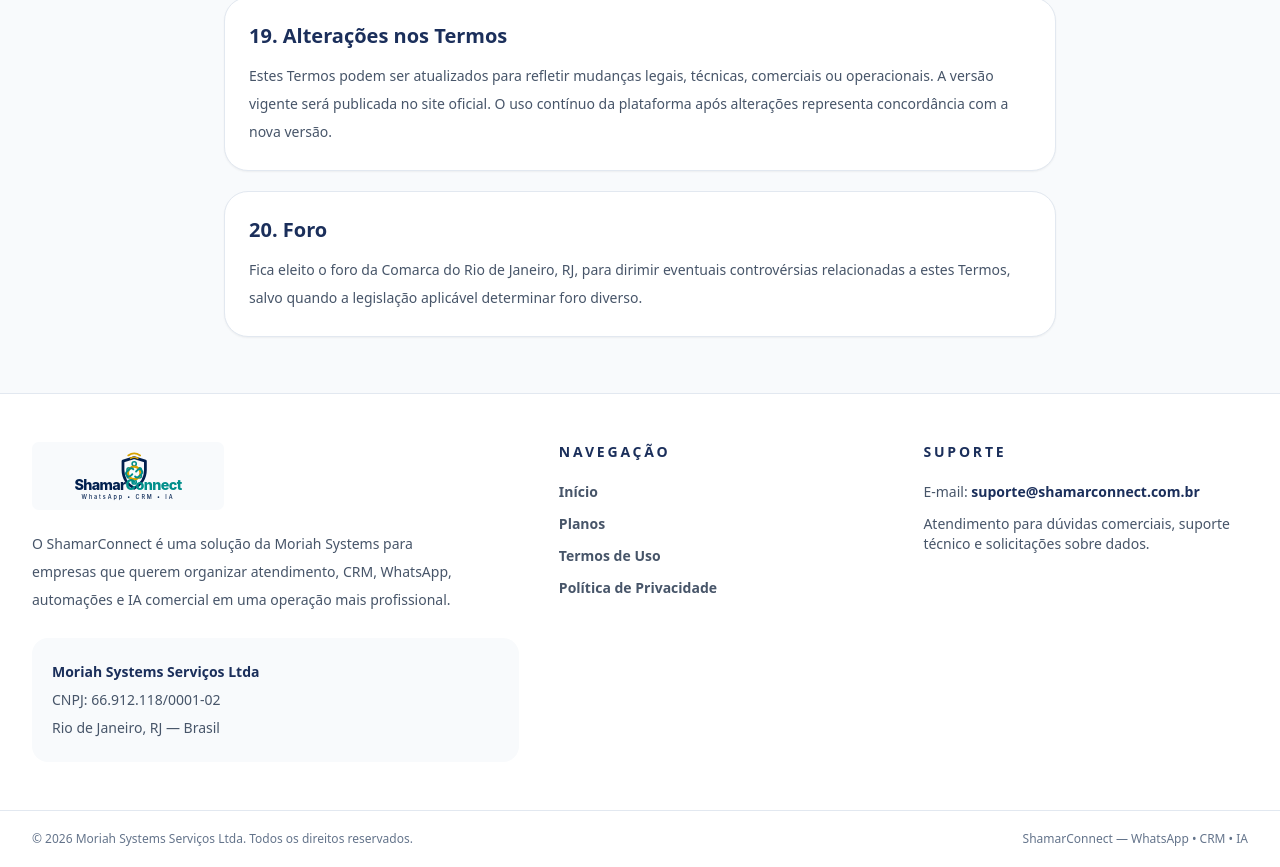
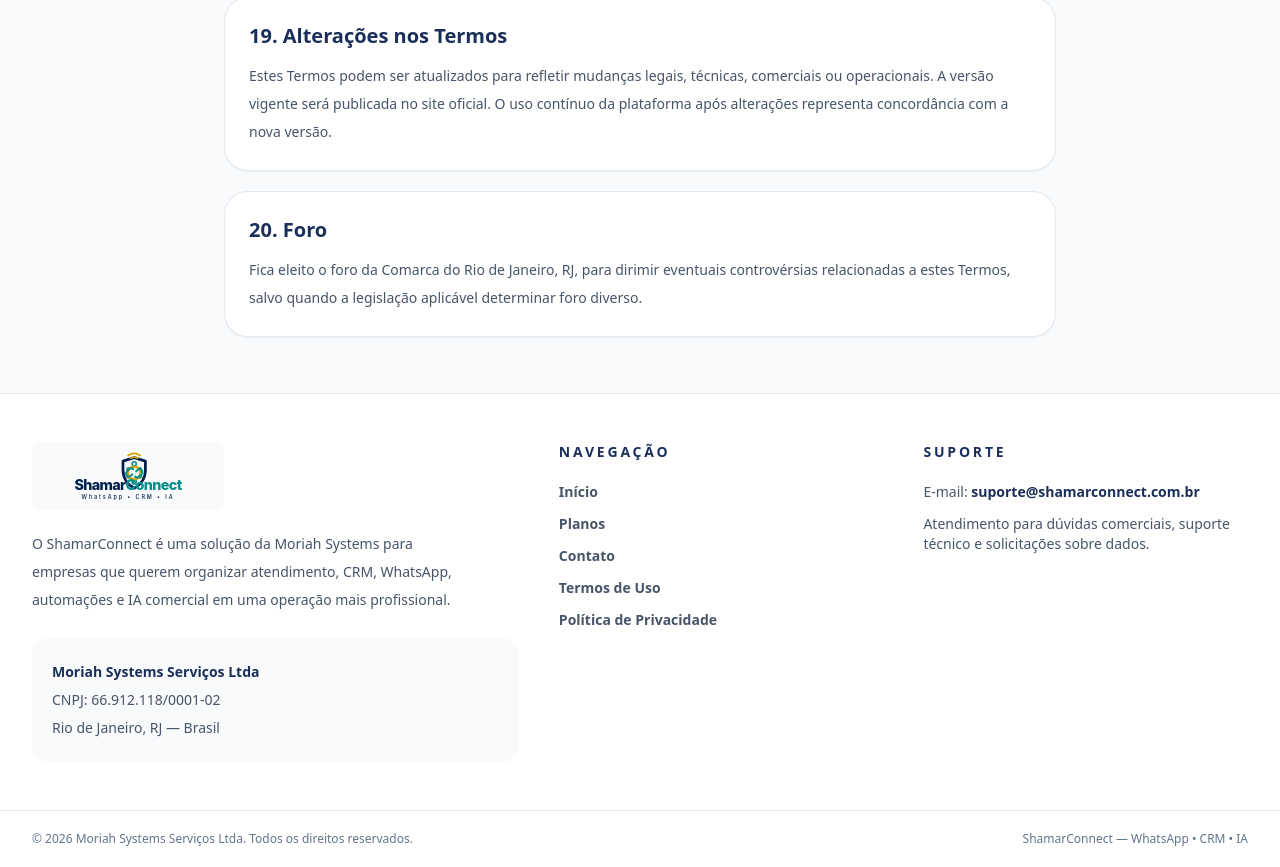
Before and after one commit to akccastro-allan/Shamar-Connect, a Next.js app: page /terms in a window 1280 px wide. Shown: the part 3986-4853 px from the top of the page. Built offline with nearby package versions, Linux system fonts and the light colour scheme.

Commit message:
feat: add contact link to footer

```diff
--- a/components/site/site-footer.tsx
+++ b/components/site/site-footer.tsx
@@ -4,6 +4,7 @@ import { BrandLogo } from "@/components/brand/brand-logo";
 const footerLinks = [
   { href: "/", label: "Início" },
   { href: "/planos", label: "Planos" },
+  { href: "/contato", label: "Contato" },
   { href: "/terms", label: "Termos de Uso" },
   { href: "/privacy", label: "Política de Privacidade" },
 ];
```
